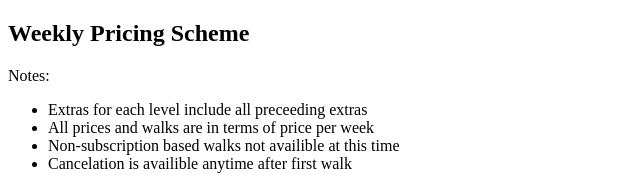
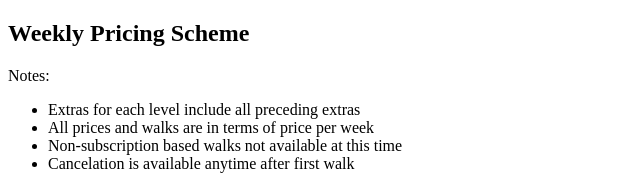
Before and after one commit to noahm1007/workplace_html, a plain HTML site: page index.html in a window 1280 px wide. Shown: the top 186 px of the page, 0-640 px from the left. Drawn offline with Linux system fonts and the light colour scheme.

Commit message:
Spelling

```diff
--- a/index.html
+++ b/index.html
@@ -5,10 +5,10 @@
 <h2>Weekly Pricing Scheme</h2>
 Notes:
 <ul>
-<li>Extras for each level include all preceeding extras</li>
+<li>Extras for each level include all preceding extras</li>
 <li>All prices and walks are in terms of price per week</li>
-<li>Non-subscription based walks not availible at this time</li>
-<li>Cancelation is availible anytime after first walk</li>
+<li>Non-subscription based walks not available at this time</li>
+<li>Cancelation is available anytime after first walk</li>
 
 </ul>
 <table style="width:70%">
```
